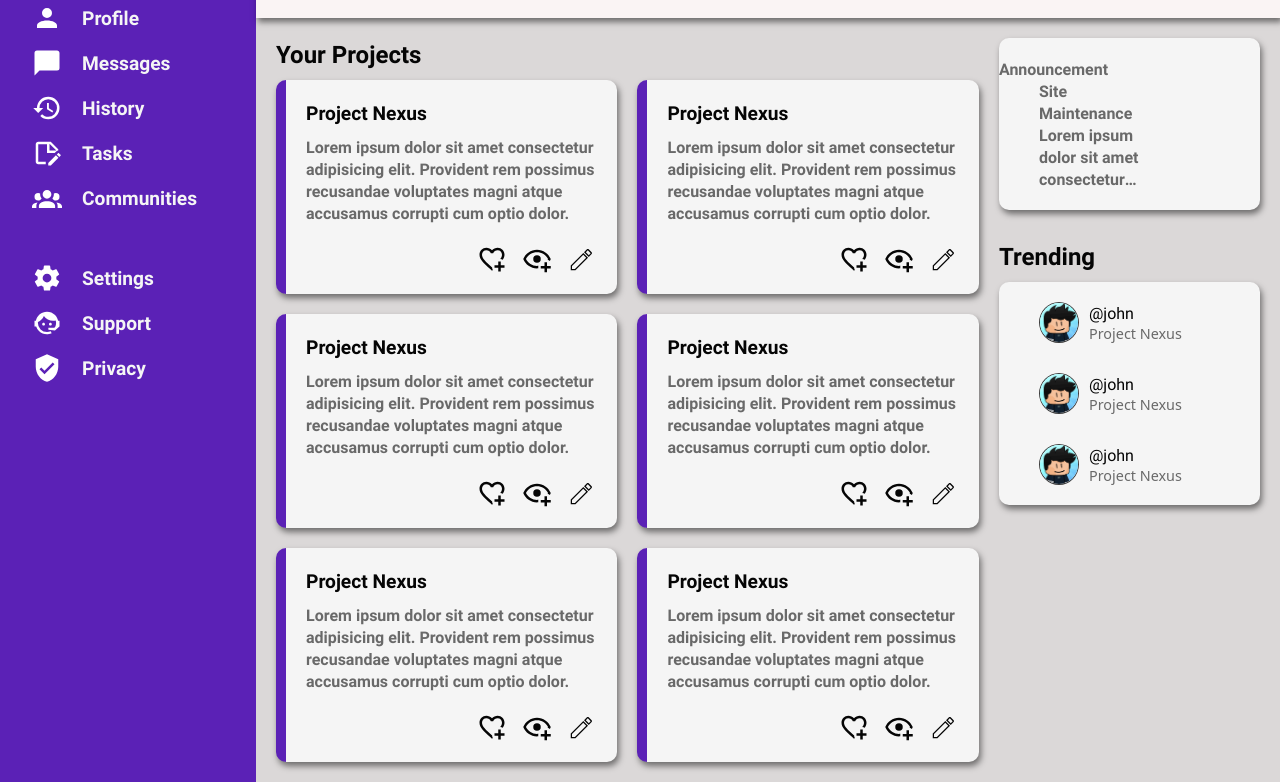
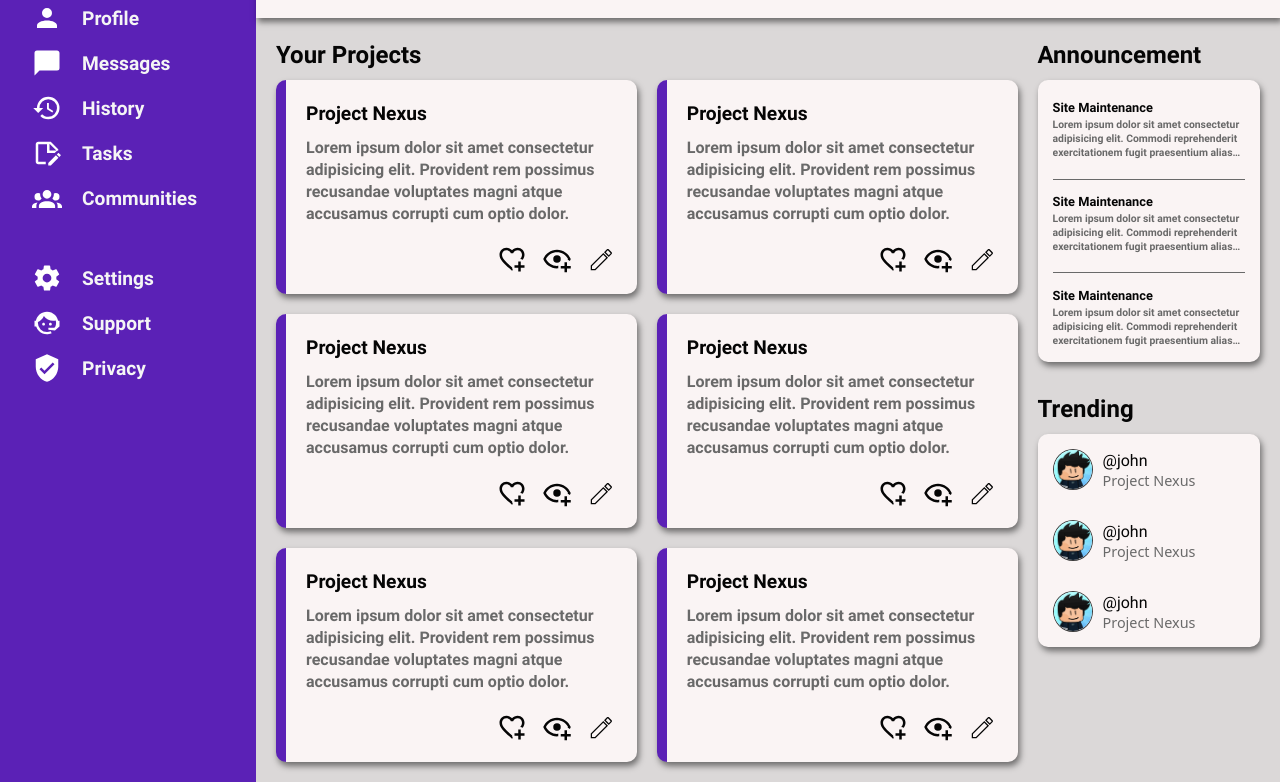
Before and after one commit to navi-cc/admin-dashboard, a plain HTML site: page index.html in a window 1280 px wide. Shown: the part 162-944 px from the top of the page. Drawn offline with Linux system fonts and the light colour scheme.

Commit message:
Change the styles in announcement section

```diff
--- a/style.css
+++ b/style.css
@@ -1,8 +1,12 @@
 @import url('assets/fonts/fonts.css');
 
 :root {
-    --primary-color: #5b21b6;
+    --bg-color-1: #5b21b6;
+    --bg-color-2: #faf4f4;
+
     --text-color-1:  #050505;
+
+    --shadow-bg: rgb(0 0 0 / 50%) 2px 4px 6px 0px;
 }
 
 * {
@@ -34,7 +38,7 @@ li {
 
 
 .sidebar {
-    background-color: var(--primary-color);
+    background-color: var(--bg-color-1);
 }
 
 .dashboard {
@@ -85,8 +89,8 @@ li {
 
     padding: 10px 40px 20px;
 
-    background-color: #faf4f4;
-    box-shadow: rgb(0 0 0 / 50%) 2px 4px 6px 0px;
+    background-color: var(--bg-color-2);
+    box-shadow: var(--shadow-bg);
 }
 
 .search-bar-container {
@@ -177,7 +181,7 @@ li {
 }
 
 .button-container > button {
-    background-color: var(--primary-color);
+    background-color: var(--bg-color-1);
     border-radius: 40px;
     border: none;
 
@@ -196,7 +200,7 @@ li {
 
 .main-content {
     display: grid;
-    grid-template-columns: .9fr auto;
+    grid-template-columns: 1fr .3fr;
 
     padding: 20px;
     gap: 0px 20px;
@@ -223,10 +227,10 @@ li {
     border-radius: 10px;
     border-left-width: 10px;
     border-left-style: solid;
-    border-left-color: var(--primary-color);
+    border-left-color: var(--bg-color-1);
 
-    box-shadow: rgb(0 0 0 / 50%) 2px 4px 6px 0px;
-    background-color: #f5f5f5;
+    box-shadow: var(--shadow-bg);
+    background-color: var(--bg-color-2);
 
 }
 
@@ -235,9 +239,6 @@ li {
     color: var(--text-color-1);
 }
 
-#card-info {
-    color: #696969;
-}
 
 .card-btn {
     display: flex;
@@ -252,93 +253,71 @@ li {
     color: #050505;
 }
 
-.announcement-section {
+
+
+
+.announcement {
     display: flex;
     flex-direction: column;
 }
 
-.announcement {
-    display: flex;
-    flex-direction: column;
-
-    padding: 20px 0px;
-
-    border-radius: 10px;
-
-    box-shadow: rgb(0 0 0 / 50%) 2px 4px 6px 0px;
-    background-color: #f5f5f5;
-
-    color: #696969;
+.announcement > span {
+    font-size: 1.5rem;
+    color: var(--text-color-1);
 }
 
-.announcement .row-1, .announcement .row-2,
-.announcement .row-3 {
-    margin-left: 40px;
-}
 
-.announcement > div {
-    display: -webkit-box;
-    -webkit-box-orient: vertical;
-    -webkit-line-clamp: 5;
-
-    width: 165px;
-
-    overflow: hidden;
-}
-
-.announcement-title {
+#announcement-title {
     font-size: .8rem;
     color: var(--text-color-1);
 }
 
-.announcement-info {
-    font-family: 'Roboto Regular', 'sans-serif', 'system-ui';
+#announcement-info {
+    display: -webkit-box;
+    -webkit-box-orient: vertical;
+    -webkit-line-clamp: 3;
+    overflow: hidden;
+
     font-size: .65rem;
-    text-overflow: ellipsis;
 }
 
+.announcement .row-2 {
+    position: relative;
+}
+.announcement .row-2::before {
+    top: -10px;
+}
 
-.announcement > .row-2::before,
-.announcement > .row-3::before {
+.announcement .row-2::after {
+    bottom: -20px;
+}
+
+.announcement .row-2::before,
+.announcement .row-2::after {
+    position: absolute;
     display: inline-block;
 
     content: '';
     background-color: #696969;
     height: 1px;
     width: 100%;
+}
 
-    margin-bottom: 2.1px;
-}
 
 .trending {
     margin-top: 30px;
 }
 
-.trending > span {
-    font-size: .8rem;
-    color: var(--text-color-1);
-}
 
 .trending, .trending .user {
     display: flex;
     flex-direction: column;
 }
 
-.trending .container {
-    display: grid;
-    gap: 30px 0px;
-
-    padding: 20px 0px;
-
-    border-radius: 10px;
-    background-color: #f5f5f5;
-    box-shadow: rgb(0 0 0 / 50%) 2px 4px 6px 0px;
-}
 
 .trending .row-1, .trending .row-2,
 .trending .row-3 {
     display: flex;
-    margin-left: 40px;
     gap: 0px 10px;
 }
 
@@ -356,17 +335,30 @@ li {
 
 
 
+.trending .container,
+.announcement .container {
+    display: grid;
+    gap: 30px 0px;
 
+    padding: 15px;
 
+    border-radius: 10px;
+    background-color: var(--bg-color-2);
+    box-shadow: var(--shadow-bg);
+}
 
+#card-info, #announcement-info {
+    color: #696969;
+}
 
 .card-column-1 > span,
-.announcement-section > span, .trending > span {
+.trending > span {
     color: var(--text-color-1);
     font-size: 1.5rem;
 }
 
-.card-column-1, .announcement-section, .trending {
+.card-column-1, .trending,
+.announcement {
     gap: 10px 0px;
 }
 
```
